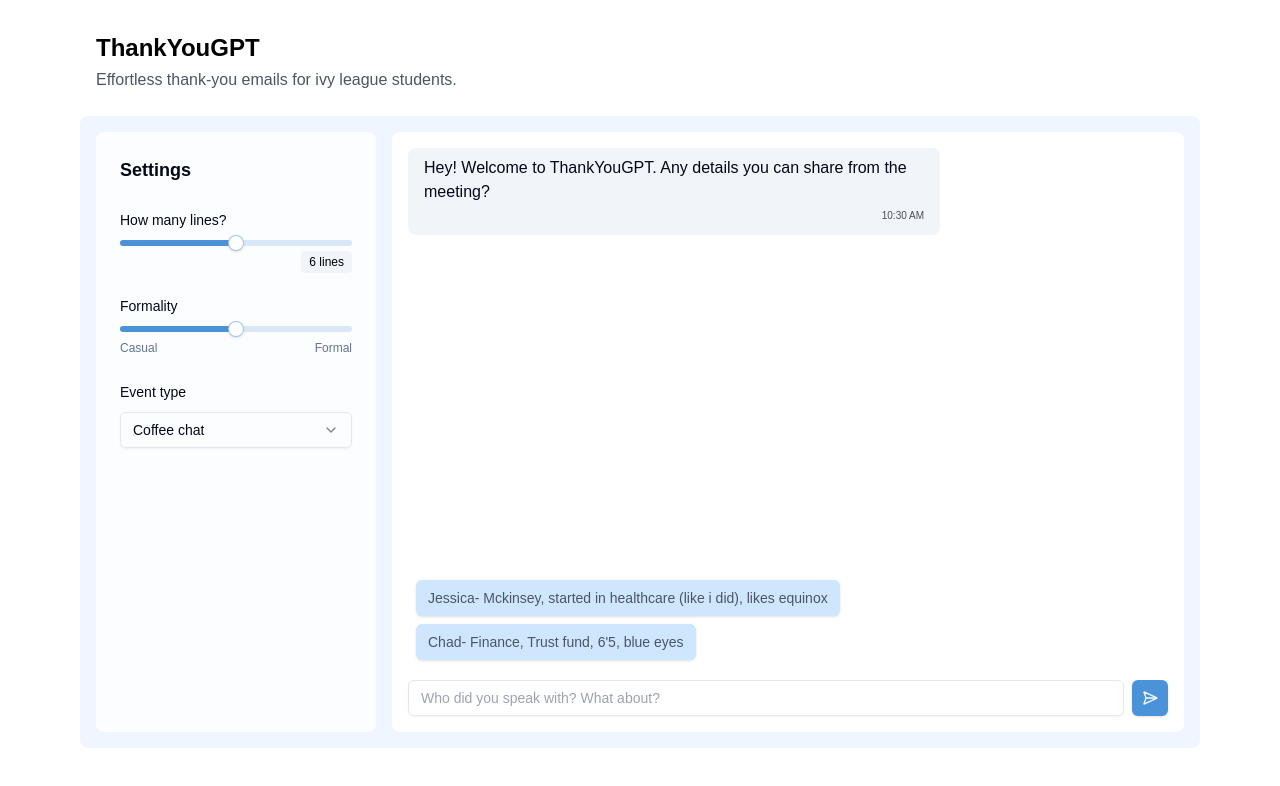
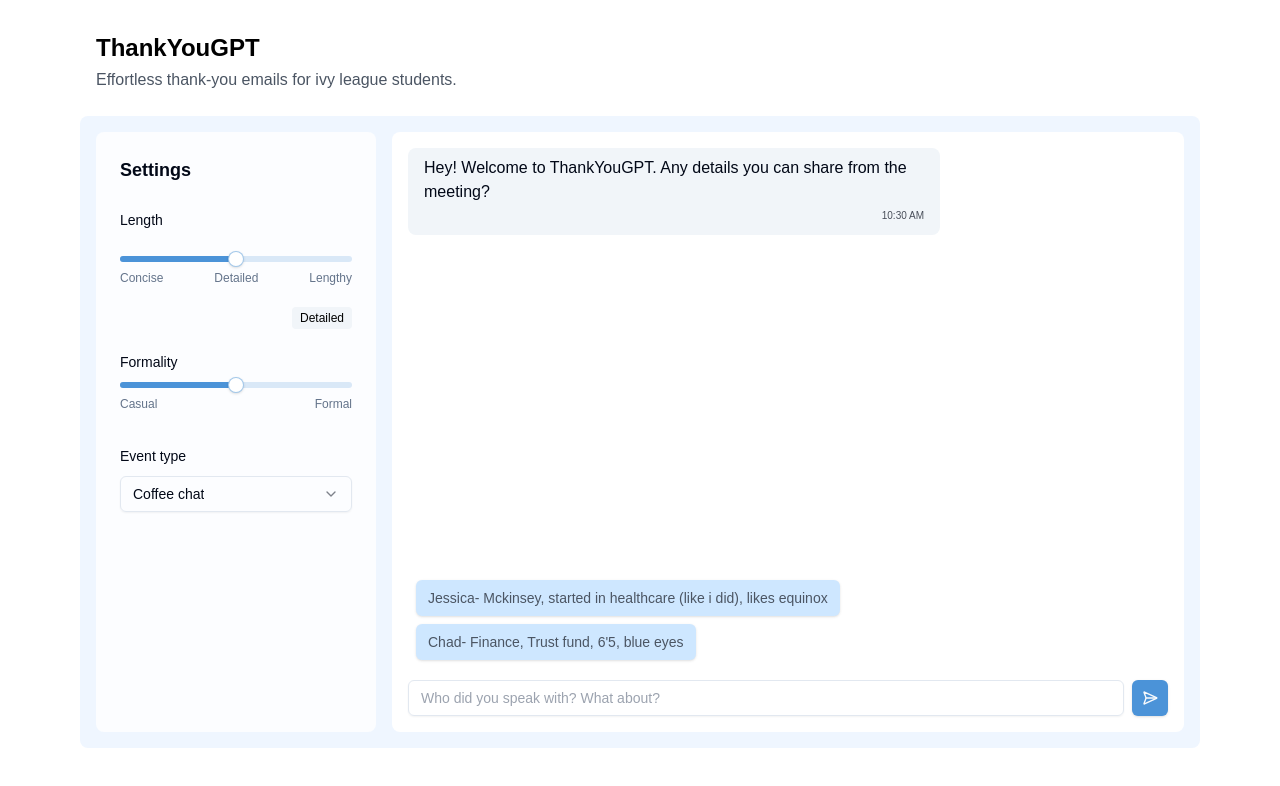
Before and after one commit to itayzit/thankyougpt, a Next.js app: page / in a window 1280 px wide. Shown: the top 786 px of the page. Built offline with nearby package versions, Linux system fonts and the light colour scheme.

Commit message:
Change lines values from numbers to descriptive values (#2)
Co-authored-by: Jonathan Schwartz <jonathan.s@hyro.ai>

```diff
--- a/app/page.tsx
+++ b/app/page.tsx
@@ -68,6 +68,17 @@ export default function ThankYouGPT() {
     }
     setPreviousMessagesLength(messages.length);
   }, [previousMessagesLength, messages]);
+
+  const lineDescriptions = {
+    3: 'Concise',
+    4: 'Brief',
+    5: 'Moderate',
+    6: 'Detailed',
+    7: 'Very Detailed',
+    8: 'Extensive',
+    9: 'Lengthy'
+  };
+
   return (
     <div className="container mx-auto p-2 sm:p-4 max-w-6xl">
       <div className="text-left mb-4 sm:mb-6 pl-2 sm:pl-4 pt-2 sm:pt-4">
@@ -81,18 +92,25 @@ export default function ThankYouGPT() {
         <div className="bg-white/80 p-4 sm:p-6 rounded-lg space-y-4 sm:space-y-6">
           <h2 className="text-lg font-semibold">Settings</h2>
 
-          <div className="space-y-2">
-            <label className="text-sm">How many lines?</label>
+          <div className="space-y-4">
+            <label className="text-sm">Length</label>
+            <div className="pt-2">
               <Slider
                 value={[lines]}
                 onValueChange={(value) => setLines(value[0])}
                 min={3}
                 max={9}
                 step={1}
+                marks={[
+                  { value: 3, label: 'Concise' },
+                  { value: 6, label: 'Detailed' },
+                  { value: 9, label: 'Lengthy' }
+                ]}
               />
-            <div className="text-xs text-muted-foreground text-right">
+            </div>
+            <div className="text-xs text-muted-foreground text-right mt-6">
               <span className="bg-secondary text-black px-2 py-1 rounded">
-                {lines} lines
+                {lineDescriptions[lines as keyof typeof lineDescriptions]}
               </span>
             </div>
           </div>
@@ -105,11 +123,11 @@ export default function ThankYouGPT() {
               min={1}
               max={5}
               step={1}
+              marks={[
+                { value: 1, label: 'Casual' },
+                { value: 5, label: 'Formal' }
+              ]}
             />
-            <div className="flex justify-between text-xs text-muted-foreground">
-              <span>Casual</span>
-              <span>Formal</span>
-            </div>
           </div>
 
           <div className="space-y-2">
--- a/components/ui/slider.tsx
+++ b/components/ui/slider.tsx
@@ -2,13 +2,22 @@
 
 import * as React from "react"
 import * as SliderPrimitive from "@radix-ui/react-slider"
+import { cn } from "@/lib/utils"
 
-import { cn } from "@/lib/utils"
+interface Mark {
+  value: number;
+  label: string;
+}
+
+interface SliderProps extends React.ComponentPropsWithoutRef<typeof SliderPrimitive.Root> {
+  marks?: Mark[];
+}
 
 const Slider = React.forwardRef<
   React.ElementRef<typeof SliderPrimitive.Root>,
-  React.ComponentPropsWithoutRef<typeof SliderPrimitive.Root>
->(({ className, ...props }, ref) => (
+  SliderProps
+>(({ className, marks, ...props }, ref) => (
+  <div className="relative w-full">
     <SliderPrimitive.Root
       ref={ref}
       className={cn(
@@ -22,6 +31,22 @@ const Slider = React.forwardRef<
       </SliderPrimitive.Track>
       <SliderPrimitive.Thumb className="block h-4 w-4 rounded-full border border-primary/50 bg-background shadow transition-colors focus-visible:outline-none focus-visible:ring-1 disabled:pointer-events-none disabled:opacity-50" />
     </SliderPrimitive.Root>
+    {marks && (
+      <div className="relative w-full mt-2">
+        <div className="flex justify-between w-full">
+          {marks.map((mark) => (
+            <div
+              key={mark.value}
+              className="text-xs text-muted-foreground"
+            >
+              {mark.label}
+            </div>
+          ))}
+        </div>
+      </div>
+    )}
+    <div className="h-2" />
+  </div>
 ))
 Slider.displayName = SliderPrimitive.Root.displayName
 
```
Lines whose indentation alone changed are shown as unchanged.
